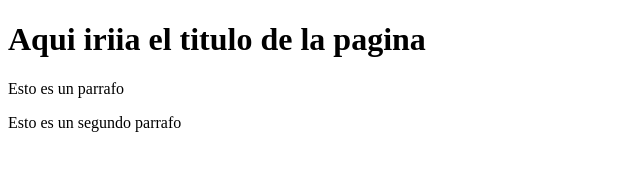
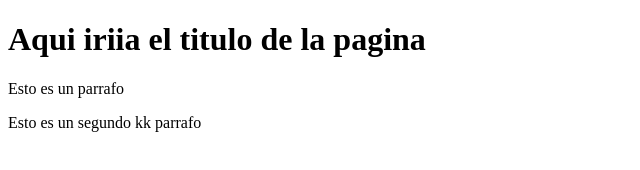
Before and after one commit to jclementeh/proyweb, a plain HTML site: page index.html in a window 1280 px wide. Shown: the full height of the page, 0-640 px from the left. Drawn offline with Linux system fonts and the light colour scheme.

Commit message:
correccion

```diff
--- a/index.html
+++ b/index.html
@@ -9,6 +9,6 @@
 <body>
     <h1>Aqui iriia el titulo de la pagina</h1>
     <p>Esto es un parrafo</p>
-    <p>Esto es un segundo parrafo</p>
+    <p>Esto es un segundo kk parrafo</p>
 </body>
 </html>
```
